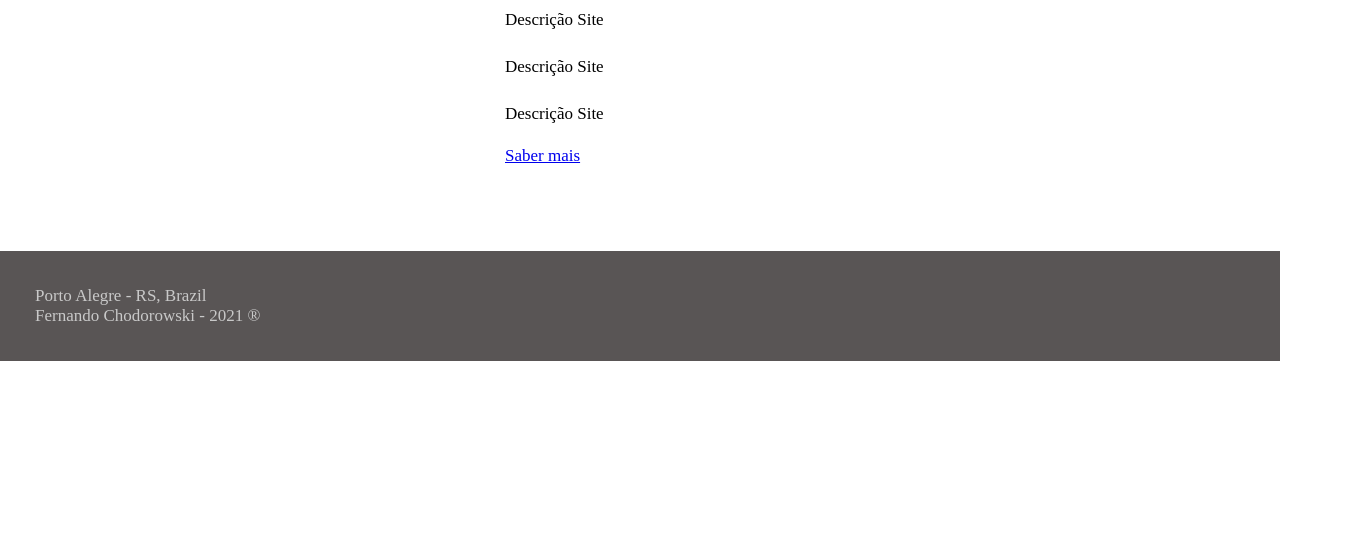
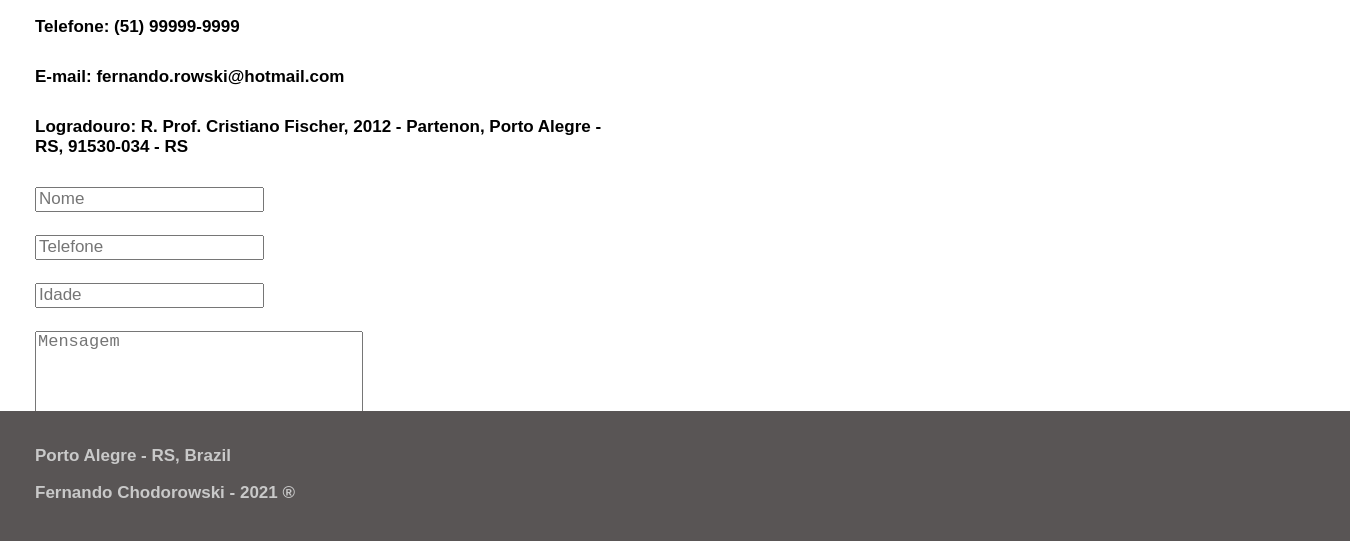
Before and after one commit to Ferwski/site_simples, a plain HTML site: page Contato.html in a window 1280 px wide. Shown: the part 259-800 px from the top of the page, 1350 px wide, since content can reach past the window. Drawn offline with Linux system fonts and the light colour scheme.

Commit message:
Atualizações gerais V1

```diff
--- a/Contato.html
+++ b/Contato.html
@@ -19,19 +19,60 @@
             </nav>
         </header>
         <main>
-            <section>
-                <h1>Nome do Site</h1>
-                <p>Descrição Site</p>
-                <p>Descrição Site</p>
-                <p>Descrição Site</p>
-                <a href="btn">Saber mais</a>
-            </section>
+            <div class="conteudo-internas">
+                <div class="conteudo-internas-title" style="    margin-top: 20px;">
+                    <h2>Envie sua mensagem!</h2>
+                </div>
+                <div class="conteudo-internas-texto">
+                    <div class="conteudo-internas-title" style="height:10px">
+                        <h2></h2>
+                    </div>
+                    <div class="conteudo-internas-title">
+                        <h2 style="font-size: 17px;">
+                            <i class="phone"></i> Telefone: (51) 99999-9999
+                        </h2>
+                    </div>
+                    <div class="conteudo-internas-title" style="height:0px">
+                        <h2></h2>
+                    </div>
+                    <div class="conteudo-internas-title">
+                        <h2 style="font-size: 17px;">
+                            <i class="fa fa-envelope"></i> E-mail: fernando.rowski@hotmail.com
+                        </h2>
+                    </div>
+                    <div class="conteudo-internas-title" style="height:0px">
+                        <h2></h2>
+                    </div>
+                    <div class="conteudo-internas-title">
+                        <h2 style="font-size: 17px;"><i class="fa fa-map-signs"></i>Logradouro: R. Prof. Cristiano Fischer, 2012 - Partenon, Porto Alegre - RS, 91530-034 - RS</h2>
+                    </div>
+                    <section>
+                        <div id="contatoNome">
+                            <input name="name" id="contatoName" type="text" placeholder="Nome">
+                        </div>
+                        <div id="contatoTelefone">
+                            <input name="phoneNovo" id="Telefone" type="text" placeholder="Telefone" onkeyup="mascaraNova(this);" autocomplete="off" maxlength="15">
+                        </div>
+                        <div id="contatoIdade">
+                            <input name="idade" id="idade" type="text" placeholder="Idade">
+                        </div>
+                        <div id="mensagem">
+                            <textarea name="message" id="Conhecimentos" cols="30" rows="7" placeholder="Mensagem"></textarea>
+                        </div>
+                        <div id="button">
+                            <input type="button" value="Enviar" onclick="validaFormTrabalheConosco()" class="imobPrivate">
+                        </div>
+                    </section>
         </main>
         <footer>
-            <div>Porto Alegre - RS, Brazil</div>
-            <div>Fernando Chodorowski - 2021 ®</div>
+            <div>
+                <h3>Porto Alegre - RS, Brazil</h3>
+            </div>
+            <div>
+                <h3>Fernando Chodorowski - 2021 ®</h3>
+            </div>
         </footer>
-    </div>
+        </div>
 </body>
 
 </html>
--- a/pgContato.css
+++ b/pgContato.css
@@ -20,8 +20,8 @@ body {
       ---------------------------- */
 
 h1,
-h2,
-h3 {
+h2 {
+    font-family: Montserrat, sans-serif;
     max-width: 60ch;
     margin: 20px 0 30px 0;
     font-weight: 700;
@@ -29,6 +29,15 @@ h3 {
 
 h1 {
     font-size: 2.5em;
+}
+
+h2 {
+    font-size: 2.5em;
+}
+
+h3 {
+    font-family: Montserrat, sans-serif;
+    font-weight: 700;
 }
 
 p {
@@ -56,17 +65,13 @@ header {
     align-items: center;
 }
 
-section {
-    margin-left: 450px;
-    margin-bottom: 30px;
-    padding: 20px;
-}
-
 footer {
-    padding: 9px;
+    position: absolute;
+    bottom: 0;
+    width: 100%;
+    height: 60px;
     background: #595555;
     color: #c9c9c9;
-    align-items: center;
 }
 
 
@@ -75,6 +80,7 @@ footer {
    ---------------------------- */
 
 nav a {
+    font-size: 20px;
     text-decoration: none;
     color: #ffffff;
     margin-right: 20px;
@@ -84,3 +90,16 @@ nav a:hover {
     text-decoration: underline;
     color: #d6d3d3;
 }
+
+#contatoNome,
+#contatoTelefone,
+#contatoIdade {
+    margin: 0 0 8px 0;
+    height: 40px;
+    float: left;
+    width: 100%;
+}
+
+#mensagem {
+    box-sizing: border-box;
+}
--- a/pgPrinciapal.css
+++ b/pgPrinciapal.css
@@ -20,8 +20,8 @@ body {
       ---------------------------- */
 
 h1,
-h2,
-h3 {
+h2 {
+    font-family: Montserrat, sans-serif;
     max-width: 60ch;
     margin: 20px 0 30px 0;
     font-weight: 700;
@@ -29,6 +29,15 @@ h3 {
 
 h1 {
     font-size: 2.5em;
+}
+
+h2 {
+    font-size: 2.5em;
+}
+
+h3 {
+    font-family: Montserrat, sans-serif;
+    font-weight: 700;
 }
 
 p {
@@ -56,16 +65,13 @@ header {
     align-items: center;
 }
 
-section {
-    margin-bottom: 30px;
-    padding: 20px;
-}
-
 footer {
-    padding: 9px;
+    position: absolute;
+    bottom: 0;
+    width: 100%;
+    height: 60px;
     background: #595555;
     color: #c9c9c9;
-    align-items: center;
 }
 
 
@@ -74,6 +80,7 @@ footer {
    ---------------------------- */
 
 nav a {
+    font-size: 20px;
     text-decoration: none;
     color: #ffffff;
     margin-right: 20px;
```
Also changed, not shown: index.html (+6 -2 lines).
